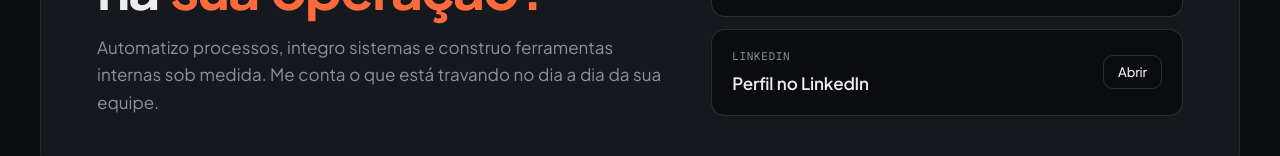
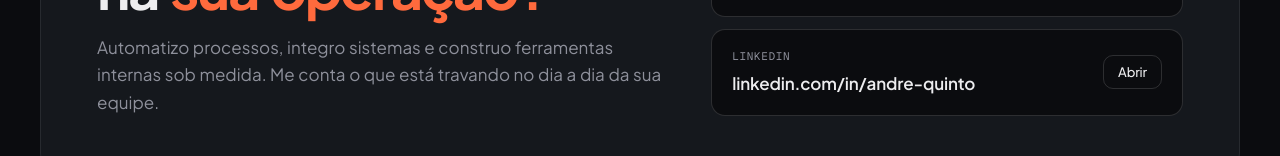
Before and after one commit to andreqdev/portfolio, a plain HTML site: page index.html in a window 1280 px wide. Shown: the part 9563-9719 px from the top of the page. Drawn offline with nearby package versions, Linux system fonts and the light colour scheme.

Commit message:
Liga o botão do LinkedIn

```diff
--- a/index.html
+++ b/index.html
@@ -824,7 +824,7 @@
       </div>
       <div class="clinks">
         <div class="clink"><span class="mono">E-mail</span><a id="mail" href="mailto:andreq.dev@gmail.com">andreq.dev@gmail.com</a><button type="button" id="copyMail">Copiar</button></div>
-        <div class="clink"><span class="mono">LinkedIn</span><a href="#contato">Perfil no LinkedIn</a><a class="go" href="#contato">Abrir</a></div>
+        <div class="clink"><span class="mono">LinkedIn</span><a href="https://www.linkedin.com/in/andre-quinto" target="_blank" rel="noopener">linkedin.com/in/andre-quinto</a><a class="go" href="https://www.linkedin.com/in/andre-quinto" target="_blank" rel="noopener">Abrir</a></div>
       </div>
     </div>
   </section>
```
